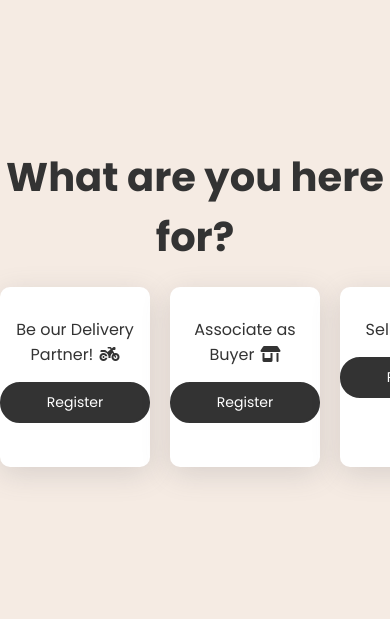
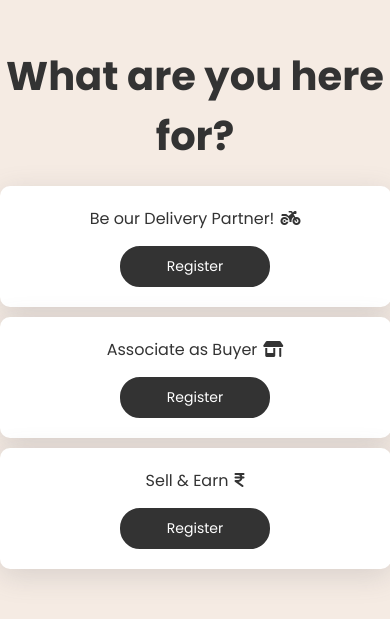
Before and after one commit to SowmikDey/HackOdisha4.0_Rebookify, a React (Vite) app in the folder client/: page /Registration in a window 390 px wide. Shown: the part 115-734 px from the top of the page. Built offline with nearby package versions, Linux system fonts and the light colour scheme.

Commit message:
Fixed UI Responsiveness

```diff
--- a/client/src/css/InputForm.css
+++ b/client/src/css/InputForm.css
@@ -1,5 +1,5 @@
 div.post-div{
-  background-image: url('../public/input.png');
+  background-image: url('/input.png');
   background-size: cover;
 }
 
--- a/client/src/css/RegistrationType.css
+++ b/client/src/css/RegistrationType.css
@@ -5,22 +5,22 @@
   align-items: center;
   height: 100vh;
   text-align: center;
-  background-color: #f5ebe3; /* Light background color */
-  position: relative; /* Required for the absolute positioning of .color */
-  overflow-x: hidden; /* Prevent horizontal overflow */
+  background-color: #f5ebe3;
+  position: relative;
+  overflow-x: hidden;
 }
 
 .color {
   position: absolute;
-  top: 50%; /* Center vertically */
-  left: 50%; /* Center horizontally */
-  transform: translate(-50%, -50%); /* Adjust to be exactly centered */
-  width: 500px; /* Increased size for better visibility */
-  height: 500px; /* Height should match the width */
+  top: 50%;
+  left: 50%;
+  transform: translate(-50%, -50%);
+  width: 500px;
+  height: 500px;
   background-image: radial-gradient(closest-side, rgba(230, 30, 49, 1) 0%, rgba(230, 30, 49, 0) 60%);
-  z-index: -1; /* Keep it behind the content */
-  filter: blur(50px); /* Increase blur for a more subtle, smooth glow */
-  opacity: 0.8; /* Slight transparency to blend with the background */
+  z-index: -1;
+  filter: blur(50px);
+  opacity: 0.8;
 }
 
 h1 {
@@ -73,3 +73,53 @@ body.dark-mode .Reg-Card {
   background-color: #000;
   color: #fff;
 }
+
+/* Responsive adjustments for mobile screens */
+@media (max-width: 768px) {
+  .reg-opt-div {
+    flex-direction: column; /* Stack cards vertically */
+    gap: 15px; /* Reduce the gap between cards */
+    align-items: center;
+  }
+
+  .Reg-Card {
+    width: 90%; /* Make the card width flexible on small screens */
+    height: auto; /* Allow the height to adjust based on content */
+    padding: 20px;
+  }
+
+  h1 {
+    font-size: 1.8rem; /* Adjust heading size for smaller screens */
+  }
+
+  .light-mode-button {
+    padding: 10px 20px; /* Slightly larger padding for touch interaction */
+    font-size: 16px; /* Increase button font size for readability */
+  }
+
+  .color {
+    width: 250px; /* Reduce the blur color size */
+    height: 250px;
+    filter: blur(30px); /* Less intense blur for smaller screens */
+  }
+}
+
+@media (max-width: 480px) {
+  .reg-opt-div {
+    gap: 10px; /* Further reduce the gap between cards */
+  }
+
+  h1 {
+    font-size: 1.5rem; /* Further reduce heading size for smaller screens */
+  }
+
+  .light-mode-button {
+    font-size: 14px; /* Maintain readable button text */
+  }
+
+  .color {
+    width: 200px;
+    height: 200px;
+    filter: blur(25px);
+  }
+}
--- a/client/src/css/UserHomePage.css
+++ b/client/src/css/UserHomePage.css
@@ -1,16 +1,17 @@
-.user-div{
-    background: linear-gradient(90deg,#ff330d,#ff660f,#ff9a60,#c1dfde,#74d4d7,#073148);
-    background-repeat: repeat; /* Repeat the image both horizontally and vertically */
-    background-size: cover; /* Keep the original size of the image */
-    background-attachment: fixed; /* Make sure the image stays in place while scrolling */
-    background-position: top left; /* Position the background at the top left */
-    height: 100vh;
+.user-div {
+    background: linear-gradient(90deg, #ff330d, #ff660f, #ff9a60, #c1dfde, #74d4d7, #073148);
+    background-size: cover; /* Ensure the background covers the entire element */
+    background-position: center; /* Center the background */
+    height: 100vh; /* Set height to full viewport height */
+    display: flex;
+    flex-direction: column;
+    overflow: auto; /* Allow scrolling if content exceeds viewport height */
 }
-
 
 .dashboard-link{
     position: absolute;
     right: 20px;
+    z-index: 10;
 }
 
 /* Common styles */
```
